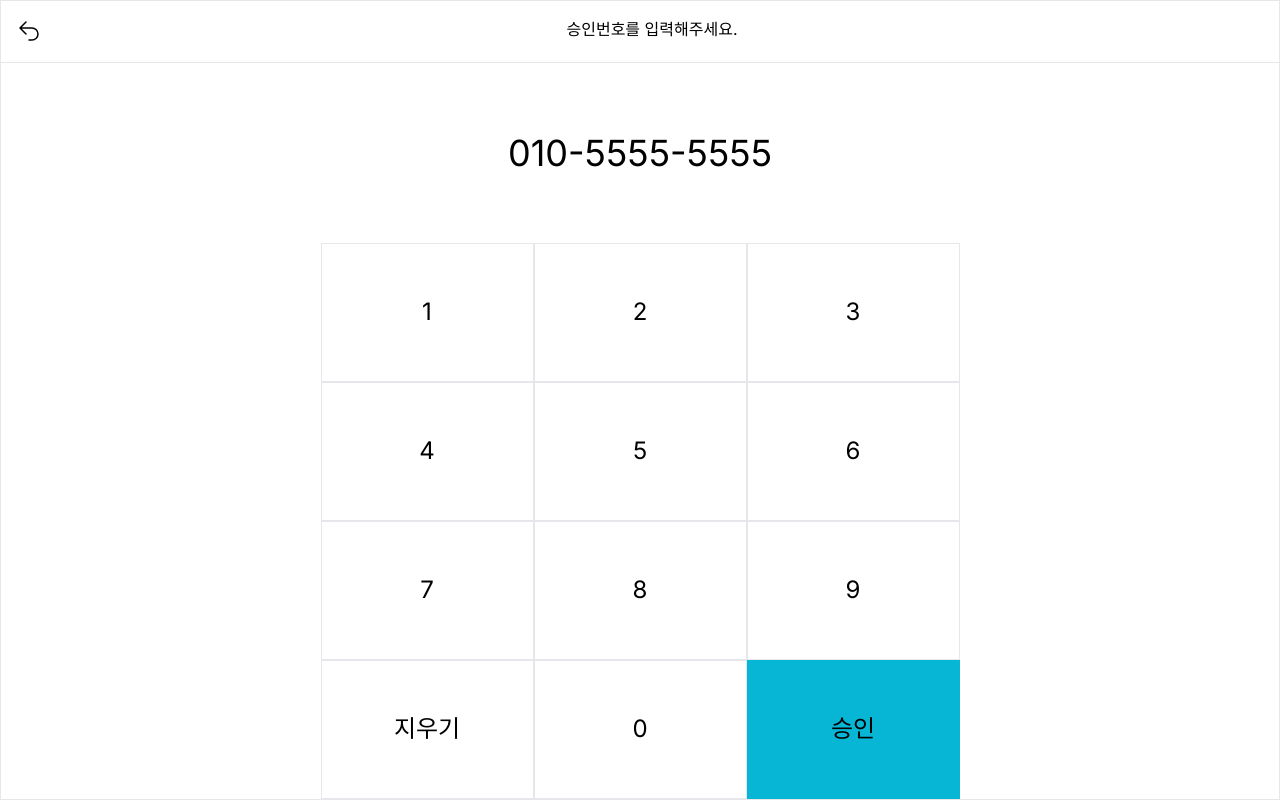
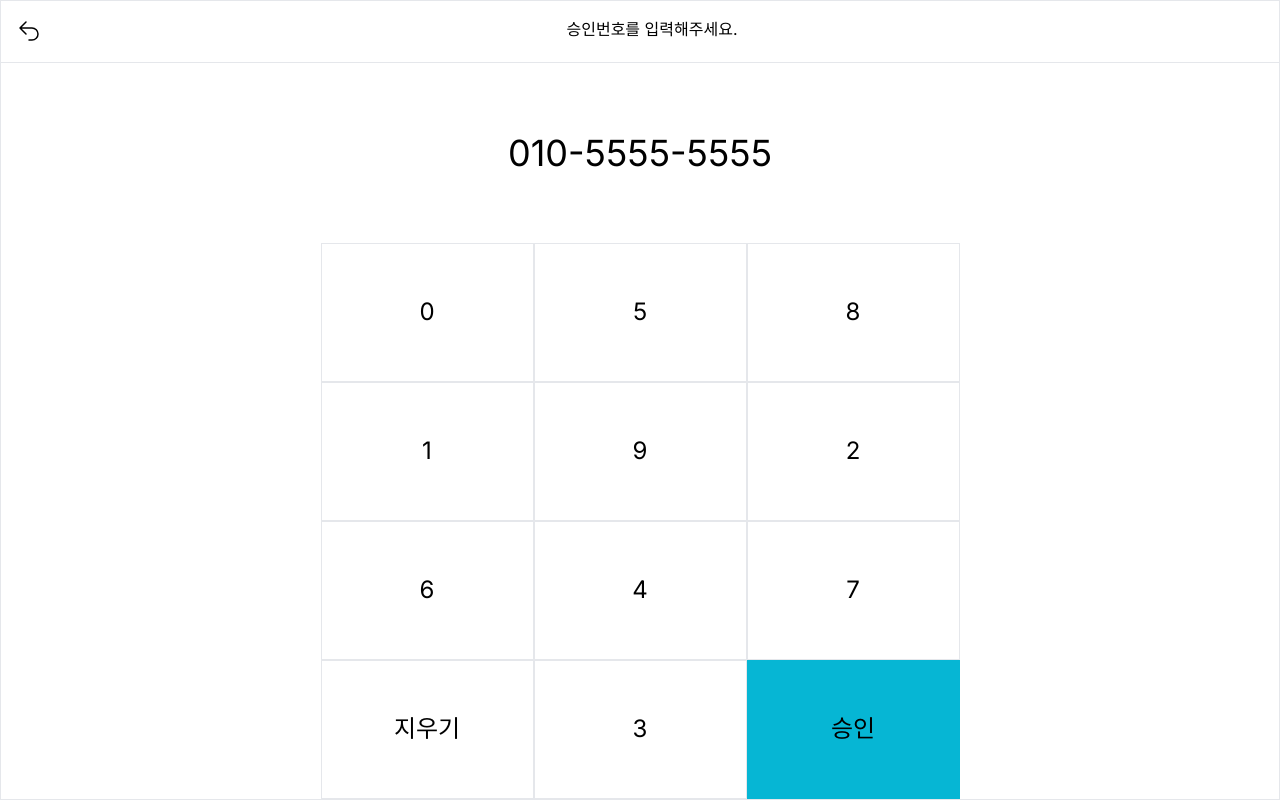
Before and after one commit to Eechul/collection_coupon_app, a Next.js app: page /certification in a window 1280 px wide. Built offline with nearby package versions, Linux system fonts and the light colour scheme.

Commit message:
숫자패드 랜덤정렬기능 추가

```diff
--- a/src/app/certification/page.tsx
+++ b/src/app/certification/page.tsx
@@ -1,11 +1,9 @@
-'use client'
-
 import NumberDisplayPad from '@/components/pad/NumberDisplayPad/NumberDisplayPad'
 
-export default function Save() {
+export default function Certification() {
   return (
     <div className='w-1/2 h-full'>
-        <NumberDisplayPad submitButtonText='승인' movePage='/' />
+      <NumberDisplayPad submitButtonText='승인' movePage='/' randomPadNumber={true} />
     </div>
   )
 }
--- a/src/components/pad/NumberPad/NumberPad.tsx
+++ b/src/components/pad/NumberPad/NumberPad.tsx
@@ -1,6 +1,9 @@
 "use client"
 
-import { useRouter } from "next/navigation";
+'use client'
+
+import { useRouter } from "next/navigation"
+import { useEffect, useState } from "react"
 
 interface NumberPadProps {
   submitButtonText: string;
@@ -9,26 +12,30 @@ interface NumberPadProps {
 }
 
 export default function NumberPad({ submitButtonText, movePage, randomPadNumber }: NumberPadProps) {
-
+  const [numbers] = useState(randomPadNumber ? [1, 2, 3, 4, 5, 6, 7, 8, 9, 0].sort(() => Math.random() - 0.5) : [1, 2, 3, 4, 5, 6, 7, 8, 9, 0])
   const router = useRouter()
 
   const test = (e: any) => {
     router.push(movePage)
   }
 
+  const handleClickedNumber = (number: Number) => {
+    console.log(number, '입니다요~')
+  }
+
   return (
     <div className='h-full flex flex-row flex-wrap'>
-      <button className='basis-1/3 text-center bg-white border border-gray text-2xl'>1</button>
-      <button className='basis-1/3 text-center bg-white border border-gray text-2xl'>2</button>
-      <button className='basis-1/3 text-center bg-white border border-gray text-2xl'>3</button>
-      <button className='basis-1/3 text-center bg-white border border-gray text-2xl'>4</button>
-      <button className='basis-1/3 text-center bg-white border border-gray text-2xl'>5</button>
-      <button className='basis-1/3 text-center bg-white border border-gray text-2xl'>6</button>
-      <button className='basis-1/3 text-center bg-white border border-gray text-2xl'>7</button>
-      <button className='basis-1/3 text-center bg-white border border-gray text-2xl'>8</button>
-      <button className='basis-1/3 text-center bg-white border border-gray text-2xl'>9</button>
+      <button className='basis-1/3 text-center bg-white border border-gray text-2xl' onClick={() => handleClickedNumber(numbers[0])}>{numbers[0]}</button>
+      <button className='basis-1/3 text-center bg-white border border-gray text-2xl' onClick={() => handleClickedNumber(numbers[1])}>{numbers[1]}</button>
+      <button className='basis-1/3 text-center bg-white border border-gray text-2xl' onClick={() => handleClickedNumber(numbers[2])}>{numbers[2]}</button>
+      <button className='basis-1/3 text-center bg-white border border-gray text-2xl' onClick={() => handleClickedNumber(numbers[3])}>{numbers[3]}</button>
+      <button className='basis-1/3 text-center bg-white border border-gray text-2xl' onClick={() => handleClickedNumber(numbers[4])}>{numbers[4]}</button>
+      <button className='basis-1/3 text-center bg-white border border-gray text-2xl' onClick={() => handleClickedNumber(numbers[5])}>{numbers[5]}</button>
+      <button className='basis-1/3 text-center bg-white border border-gray text-2xl' onClick={() => handleClickedNumber(numbers[6])}>{numbers[6]}</button>
+      <button className='basis-1/3 text-center bg-white border border-gray text-2xl' onClick={() => handleClickedNumber(numbers[7])}>{numbers[7]}</button>
+      <button className='basis-1/3 text-center bg-white border border-gray text-2xl' onClick={() => handleClickedNumber(numbers[8])}>{numbers[8]}</button>
       <button className='basis-1/3 text-center bg-white border border-gray text-2xl'>지우기</button>
-      <button className='basis-1/3 text-center bg-white border border-gray text-2xl'>0</button>
+      <button className='basis-1/3 text-center bg-white border border-gray text-2xl' onClick={() => handleClickedNumber(numbers[9])}>{numbers[9]}</button>
       <button className='basis-1/3 text-center bg-cyan-500 hover:bg-cyan-400 text-2xl' onClick={(e) => test(e)}>{submitButtonText}</button>
     </div>
   )
```
